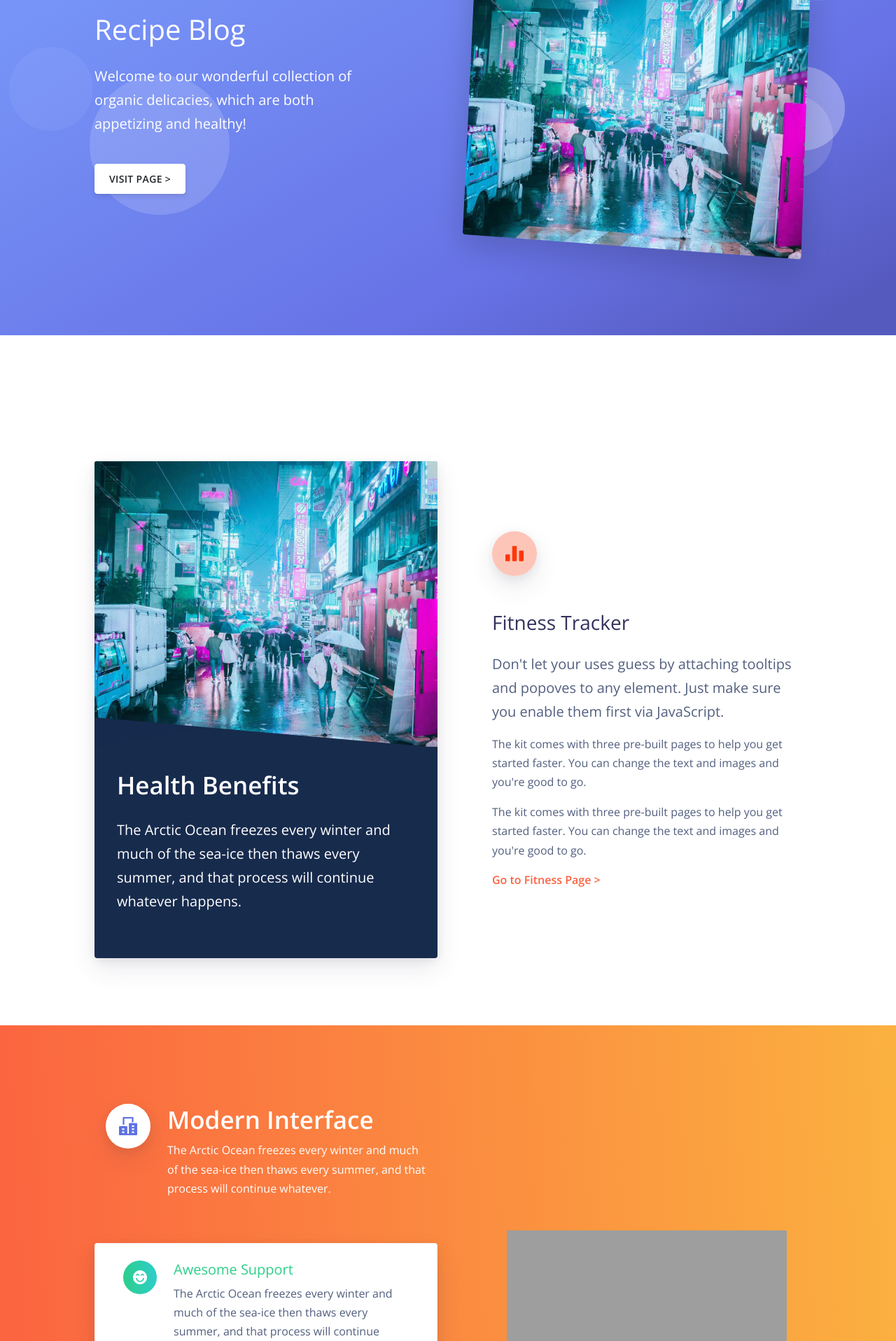
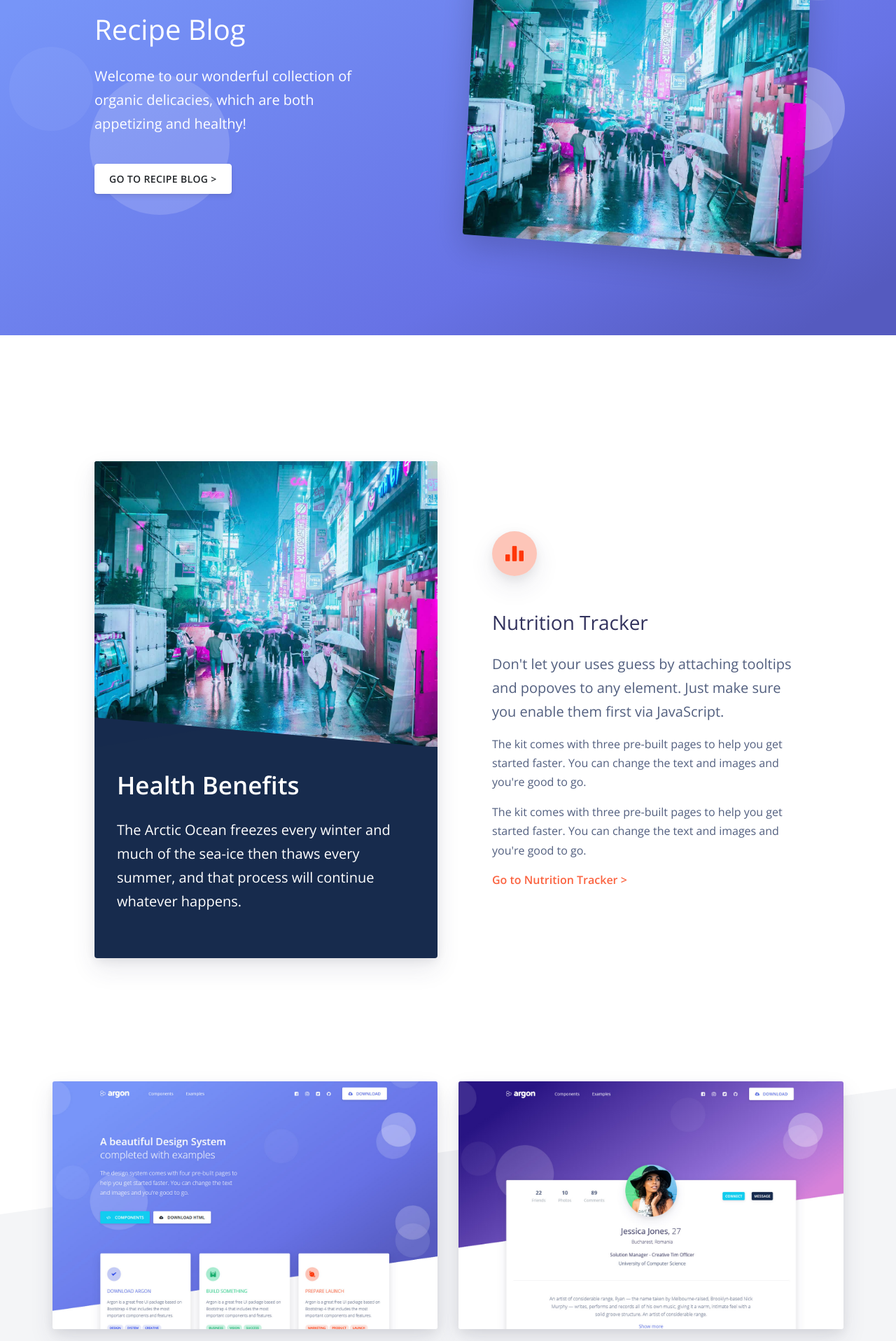
Before and after one commit to eehitray/Vivum2018, a Django app: page /accounts/logout/ in a window 1280 px wide. Shown: the part 1980-3896 px from the top of the page at 70% size. Run offline with Django 3.2, Linux system fonts and the light colour scheme; some libraries are stand-ins or nearby versions; grey boxes are pictures that could not be loaded.

Commit message:
Made a lot of modifications

```diff
--- a/Vivum2018/templates/index.html
+++ b/Vivum2018/templates/index.html
@@ -171,7 +171,7 @@
           <div class="col-lg-5 mb-5 mb-lg-0">
             <h1 class="text-white font-weight-light">Recipe Blog</h1>
             <p class="lead text-white mt-4">Welcome to our wonderful collection of organic delicacies, which are both appetizing and healthy!</p>
-            <a href="" class="btn btn-white mt-4">Visit Page ></a>
+            <a href="" class="btn btn-white mt-4">Go to Recipe Blog ></a>
           </div>
           <div class="col-lg-6 mb-lg-auto">
             <div class="rounded shadow-lg overflow-hidden transform-perspective-right">
@@ -208,67 +208,11 @@
               <div class="icon icon-lg icon-shape icon-shape-warning shadow rounded-circle mb-5">
                 <i class="ni ni-chart-bar-32"></i>
               </div>
-              <h3>Fitness Tracker</h3>
+              <h3>Nutrition Tracker</h3>
               <p class="lead">Don't let your uses guess by attaching tooltips and popoves to any element. Just make sure you enable them first via JavaScript.</p>
               <p>The kit comes with three pre-built pages to help you get started faster. You can change the text and images and you're good to go.</p>
               <p>The kit comes with three pre-built pages to help you get started faster. You can change the text and images and you're good to go.</p>
-              <a href="#" class="font-weight-bold text-warning mt-5">Go to Fitness Page ></a>
-            </div>
-          </div>
-        </div>
-      </div>
-    </section>
-    <section class="section pb-0 bg-gradient-warning">
-      <div class="container">
-        <div class="row row-grid align-items-center">
-          <div class="col-md-6 order-lg-2 ml-lg-auto">
-            <div class="position-relative pl-md-5">
-              <img src="../static/assets/img/theme/syptoms.jpg" class="img-center img-fluid" style="padding-bottom: 50px">
-            </div>
-          </div>
-          <div class="col-lg-6 order-lg-1" style="padding-bottom: 3em;">
-            <div class="d-flex px-3">
-              <div>
-                <div class="icon icon-lg icon-shape bg-gradient-white shadow rounded-circle text-primary">
-                  <i class="ni ni-building text-primary"></i>
-                </div>
-              </div>
-              <div class="pl-4">
-                <h4 class="display-3 text-white">Modern Interface</h4>
-                <p class="text-white">The Arctic Ocean freezes every winter and much of the sea-ice then thaws every summer, and that process will continue whatever.</p>
-              </div>
-            </div>
-            <div class="card shadow shadow-lg--hover mt-5">
-              <div class="card-body">
-                <div class="d-flex px-3">
-                  <div>
-                    <div class="icon icon-shape bg-gradient-success rounded-circle text-white">
-                      <i class="ni ni-satisfied"></i>
-                    </div>
-                  </div>
-                  <div class="pl-4">
-                    <h5 class="title text-success">Awesome Support</h5>
-                    <p>The Arctic Ocean freezes every winter and much of the sea-ice then thaws every summer, and that process will continue whatever.</p>
-                    <a href="#" class="text-success">Learn more</a>
-                  </div>
-                </div>
-              </div>
-            </div>
-            <div class="card shadow shadow-lg--hover mt-5">
-              <div class="card-body">
-                <div class="d-flex px-3">
-                  <div>
-                    <div class="icon icon-shape bg-gradient-warning rounded-circle text-white">
-                      <i class="ni ni-active-40"></i>
-                    </div>
-                  </div>
-                  <div class="pl-4">
-                    <h5 class="title text-warning">Modular Components</h5>
-                    <p>The Arctic Ocean freezes every winter and much of the sea-ice then thaws every summer, and that process will continue whatever.</p>
-                    <a href="#" class="text-warning">Learn more</a>
-                  </div>
-                </div>
-              </div>
+              <a href="#" class="font-weight-bold text-warning mt-5">Go to Nutrition Tracker ></a>
             </div>
           </div>
         </div>
```
Also changed, not shown: Vivum2018/accounts/templates/accounts/signin.html (+5 -4 lines), Vivum2018/nutritiontracker/templates/nutritiontracker/index.html (+2 -20 lines), Vivum2018/db.sqlite3, Vivum2018/static/assets/img/theme/Attention.png (added).
